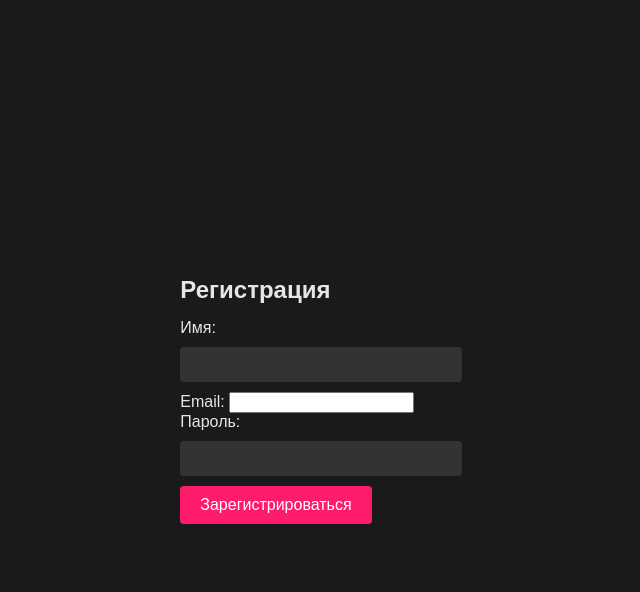
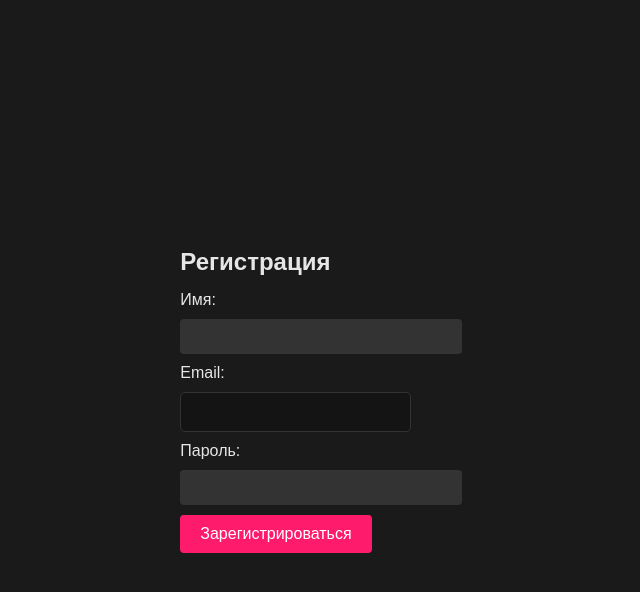
Before and after one commit to lesshealth/pract, a Flask app: page / in a window 1280 px wide. Shown: the top 592 px of the page, without its empty margins (329-969 px from the left). Run offline with Flask 2, Linux system fonts and the light colour scheme.

Commit message:
changed css

```diff
--- a/appi/static/main.css
+++ b/appi/static/main.css
@@ -1,4 +1,3 @@
-/* Основной стиль для центрирования контента */
 body, html {
     display: flex;
     justify-content: center;
@@ -6,29 +5,29 @@ body, html {
     height: 100vh;
     margin: 0;
     font-family: Arial, sans-serif;
-    background-color: #1a1a1a; /* Темный фон в стиле Opera GX */
-    color: #e6e6e6; /* Светлый текст */
+    background-color: #1a1a1a;
+    color: #e6e6e6;
 }
 
-/* Стили для контейнера, содержащего основное содержимое */
+
 .container {
     text-align: center;
     max-width: 600px;
     width: 100%;
     padding: 20px;
-    background-color: #252525; /* Немного светлее, чем фон */
+    background-color: #252525;
     border-radius: 8px;
     box-shadow: 0px 0px 10px rgba(0, 0, 0, 0.7);
 }
 
-/* Стили для заголовков и текста */
+
 h1, h2, h3, p {
     margin: 0 0 15px;
 }
 
-/* Кнопки в стиле Opera GX */
+
 button {
-    background-color: #ff1b6b; /* Основной акцентный цвет */
+    background-color: #ff1b6b;
     border: none;
     border-radius: 4px;
     padding: 10px 20px;
@@ -52,6 +51,24 @@ input[type="text"], input[type="password"], textarea {
     color: #e6e6e6;
 }
 
+input[type="email"] {
+    width: 80%;
+    padding: 10px;
+    margin: 10px 0;
+    display: block;
+    font-size: 16px;
+    color: #ffffff;
+    background-color: #141414;
+    border: 1px solid #333;
+    border-radius: 5px;
+    text-align: center;
+}
+
+input[type="email"]:focus {
+    border-color: #d500f9;
+    outline: none;
+}
+
 input[type="text"]:focus, input[type="password"]:focus, textarea:focus {
     outline: none;
     background-color: #444;
```
